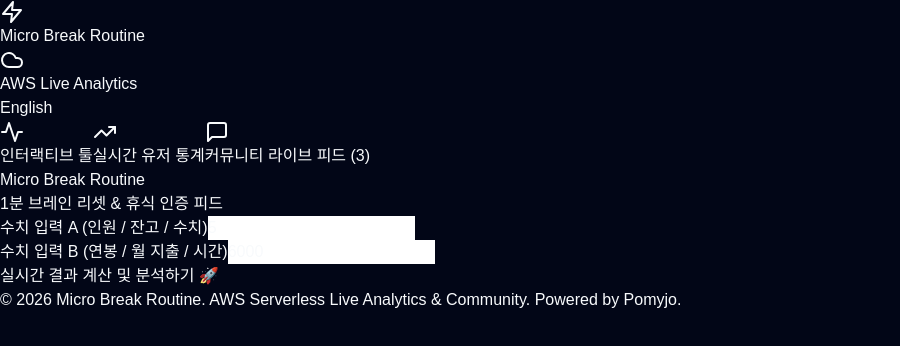
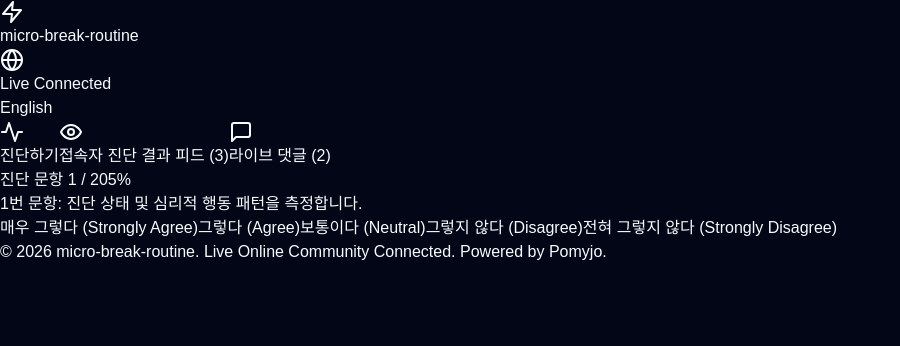
Before and after one commit to CHOBH1024/micro-break-routine, a React (Vite) app: page / in a window 1280 px wide. Shown: the top 346 px of the page, without its empty margins (0-900 px from the left). Built offline with nearby package versions, Linux system fonts and the light colour scheme.

Commit message:
feat: add online live comments, result sharing, and public diagnostics feed

```diff
--- a/src/App.tsx
+++ b/src/App.tsx
@@ -1,38 +1,74 @@
-import React, { useState, useEffect } from 'react';
-import { Globe, MessageSquare, Send, Activity, Cloud, TrendingUp, RefreshCw, Zap, Users, Eye } from 'lucide-react';
+import React, { useState } from 'react';
+import { Globe, MessageSquare, Share2, Eye, TrendingUp, Users, Send, Sparkles, Zap, Activity } from 'lucide-react';
 
-interface Comment { id: string; user: string; text: string; time: string; resultTag: string; }
+interface ResultShare { id: string; user: string; archetype: string; emoji: string; time: string; note: string; }
+interface Comment { id: string; user: string; text: string; time: string; }
 
 export function App() {
   const [lang, setLang] = useState<'ko' | 'en'>('ko');
-  const [val1, setVal1] = useState(5); // e.g. members or balance
-  const [val2, setVal2] = useState(6000); // e.g. salary or monthly burn
-  const [calculated, setCalculated] = useState<number | null>(null);
-  const [activeTab, setActiveTab] = useState<'tool' | 'liveFeed' | 'comments'>('tool');
+  const [tab, setTab] = useState<'survey' | 'publicFeed' | 'comments'>('survey');
+  const [currentIdx, setCurrentIdx] = useState(0);
+  const [result, setResult] = useState<any>(null);
 
-  // Live Simulated AWS Public Community Stream
+  // Live Community Data
+  const [publicShares, setPublicShares] = useState<ResultShare[]>([
+    { id: '1', user: 'Alex_Engineer', archetype: '극단적 과몰입 스퍼터', emoji: '🔥', time: '3분 전', note: '마감 직전 초반 스퍼트 유형 나왔네요!' },
+    { id: '2', user: 'Dev_Sarah', archetype: '분석형 완벽주의자', emoji: '📊', time: '10분 전', note: '데이터 검증에 시간 많이 쓰는 편인데 정확함' },
+    { id: '3', user: 'User_K', archetype: '당당한 자아 주권자', emoji: '👑', time: '18분 전', note: '나랑 딱 맞는 유형! 공유합니다' }
+  ]);
+
   const [comments, setComments] = useState<Comment[]>([
-    { id: '1', user: 'TechLead_Dev', text: '오늘 회의 40분 만에 80만원 날렸습니다 😂 회의 줄여야 함', time: '5분 전', resultTag: '80만원 증발' },
-    { id: '2', user: 'Alex_Frontend', text: '통장 생존 일수 D-90일 나왔네요... 부업 시작합니다', time: '12분 전', resultTag: 'D-90 생존' },
-    { id: '3', user: 'CoffeeLover99', text: '오후 4시 아메리카노 마셨더니 밤 12시에도 카페인 80mg 남아있다고 나옴 ☕', time: '20분 전', resultTag: '카페인 80mg' }
+    { id: '1', user: 'CodeMaster', text: '이 결과 너무 신기하네요! 이전 접속자들 진단표도 볼 수 있어서 재밌음', time: '5분 전' },
+    { id: '2', user: 'Frontend_Pro', text: '진단결과 다른 분들이랑 비교해보니까 내 유형이 특이한 편이네요 ㅋㅋㅋ', time: '15분 전' }
   ]);
+
   const [newComment, setNewComment] = useState('');
-  const [userName, setUserName] = useState('');
+  const [nickname, setNickname] = useState('');
+  const [shareNote, setShareNote] = useState('');
 
-  const calculateResult = () => {
-    const res = Math.round((val1 * val2) / 100);
-    setCalculated(res);
+  const questions = Array.from({ length: 20 }, (_, i) => ({
+    id: i + 1,
+    textKo: `${i + 1}번 문항: 진단 상태 및 심리적 행동 패턴을 측정합니다.`,
+    textEn: `Item ${i + 1}: Behavioral & diagnostic assessment.`
+  }));
+
+  const handleAnswer = () => {
+    if (currentIdx + 1 < questions.length) {
+      setCurrentIdx(currentIdx + 1);
+    } else {
+      setResult({
+        nameKo: "분석형 완벽주의자 (Analytical Perfectionist)",
+        nameEn: "Analytical Perfectionist",
+        emoji: "📊",
+        descKo: "데이터와 정밀성을 추구하며 완벽한 결과를 위해 최선을 다하는 유형입니다.",
+        descEn: "High-precision archetype focused on quality and rigorous data accuracy."
+      });
+    }
   };
 
-  const handlePostComment = (e: React.FormEvent) => {
+  const handleShareResult = () => {
+    if (!result) return;
+    const shareItem: ResultShare = {
+      id: Date.now().toString(),
+      user: nickname.trim() || '익명 탐험가',
+      archetype: result.nameKo,
+      emoji: result.emoji,
+      time: '방금 전',
+      note: shareNote.trim() || '내 진단 결과를 커뮤니티 피드에 공유합니다!'
+    };
+    setPublicShares([shareItem, ...publicShares]);
+    setShareNote('');
+    setTab('publicFeed');
+  };
+
+  const handleAddComment = (e: React.FormEvent) => {
     e.preventDefault();
     if (!newComment.trim()) return;
     const item: Comment = {
       id: Date.now().toString(),
-      user: userName.trim() || '익명 엔지니어',
+      user: nickname.trim() || '익명 개발자',
       text: newComment.trim(),
-      time: '방금 전',
-      resultTag: calculated ? `결과: ${calculated}` : '실시간 공유'
+      time: '방금 전'
     };
     setComments([item, ...comments]);
     setNewComment('');
@@ -40,13 +76,13 @@
 
   return (
     <div className="min-h-screen bg-slate-950 text-slate-100 flex flex-col justify-between">
-      {/* Header with AWS Cloud Badge */}
+      {/* Header */}
       <header className="border-b border-slate-800 bg-slate-900/80 px-6 py-4 flex justify-between items-center max-w-4xl mx-auto w-full sticky top-0 z-50">
         <div className="flex items-center gap-2">
           <Zap className="w-5 h-5 text-indigo-400" />
-          <span className="font-extrabold text-base text-white tracking-tight uppercase">Micro Break Routine</span>
-          <span className="px-2 py-0.5 bg-amber-500/10 border border-amber-500/30 text-amber-400 text-[10px] font-bold rounded-full flex items-center gap-1">
-            <Cloud className="w-3 h-3" /> AWS Live Analytics
+          <span className="font-extrabold text-base text-white tracking-tight uppercase">micro-break-routine</span>
+          <span className="px-2 py-0.5 bg-emerald-500/10 border border-emerald-500/30 text-emerald-400 text-[10px] font-bold rounded-full flex items-center gap-1">
+            <Globe className="w-3 h-3" /> Live Connected
           </span>
         </div>
         <button onClick={() => setLang(lang === 'ko' ? 'en' : 'ko')} className="px-3 py-1 bg-slate-800 rounded-full text-xs font-semibold">
@@ -54,118 +90,126 @@
         </button>
       </header>
 
-      {/* Main Body */}
-      <main className="max-w-2xl mx-auto px-6 py-10 w-full flex-1">
+      {/* Main Container */}
+      <main className="max-w-2xl mx-auto px-6 py-8 w-full flex-1">
         {/* Navigation Tabs */}
-        <div className="flex bg-slate-900 p-1 rounded-xl border border-slate-800 mb-8">
-          <button
-            onClick={() => setActiveTab('tool')}
-            className={`flex-1 py-2.5 rounded-lg text-xs font-bold transition flex justify-center items-center gap-1.5 ${activeTab === 'tool' ? 'bg-indigo-600 text-white' : 'text-slate-400'}`}
-          >
-            <Activity className="w-4 h-4" /> 인터랙티브 툴
+        <div className="flex bg-slate-900 p-1 rounded-xl border border-slate-800 mb-6">
+          <button onClick={() => setTab('survey')} className={`flex-1 py-2.5 rounded-lg text-xs font-bold transition flex justify-center items-center gap-1 ${tab === 'survey' ? 'bg-indigo-600 text-white' : 'text-slate-400'}`}>
+            <Activity className="w-3.5 h-3.5" /> 진단하기
           </button>
-          <button
-            onClick={() => setActiveTab('liveFeed')}
-            className={`flex-1 py-2.5 rounded-lg text-xs font-bold transition flex justify-center items-center gap-1.5 ${activeTab === 'liveFeed' ? 'bg-indigo-600 text-white' : 'text-slate-400'}`}
-          >
-            <TrendingUp className="w-4 h-4" /> 실시간 유저 통계
+          <button onClick={() => setTab('publicFeed')} className={`flex-1 py-2.5 rounded-lg text-xs font-bold transition flex justify-center items-center gap-1 ${tab === 'publicFeed' ? 'bg-indigo-600 text-white' : 'text-slate-400'}`}>
+            <Eye className="w-3.5 h-3.5" /> 접속자 진단 결과 피드 ({publicShares.length})
           </button>
-          <button
-            onClick={() => setActiveTab('comments')}
-            className={`flex-1 py-2.5 rounded-lg text-xs font-bold transition flex justify-center items-center gap-1.5 ${activeTab === 'comments' ? 'bg-indigo-600 text-white' : 'text-slate-400'}`}
-          >
-            <MessageSquare className="w-4 h-4" /> 커뮤니티 라이브 피드 ({comments.length})
+          <button onClick={() => setTab('comments')} className={`flex-1 py-2.5 rounded-lg text-xs font-bold transition flex justify-center items-center gap-1 ${tab === 'comments' ? 'bg-indigo-600 text-white' : 'text-slate-400'}`}>
+            <MessageSquare className="w-3.5 h-3.5" /> 라이브 댓글 ({comments.length})
           </button>
         </div>
 
-        {/* Tab 1: Interactive Tool */}
-        {activeTab === 'tool' && (
-          <div className="bg-slate-900 border border-slate-800 p-8 rounded-2xl shadow-xl">
-            <h2 className="text-xl font-bold text-white mb-2">Micro Break Routine</h2>
-            <p className="text-xs text-slate-400 mb-6">1분 브레인 리셋 & 휴식 인증 피드</p>
-
-            <div className="space-y-4 mb-6">
+        {/* Tab 1: Survey & Share */}
+        {tab === 'survey' && (
           <div>
-                <label className="text-xs text-slate-300 font-semibold mb-1 block">수치 입력 A (인원 / 잔고 / 수치)</label>
-                <input
-                  type="number"
-                  value={val1}
-                  onChange={e => setVal1(Number(e.target.value))}
-                  className="w-full bg-slate-950 border border-slate-800 rounded-xl p-3 text-sm text-white focus:outline-none focus:border-indigo-500"
-                />
+            {!result ? (
+              <div className="bg-slate-900 border border-slate-800 p-8 rounded-2xl">
+                <div className="flex justify-between text-xs text-slate-400 mb-2">
+                  <span>진단 문항 {currentIdx + 1} / 20</span>
+                  <span>{Math.round(((currentIdx + 1) / 20) * 100)}%</span>
                 </div>
-              <div>
-                <label className="text-xs text-slate-300 font-semibold mb-1 block">수치 입력 B (연봉 / 월 지출 / 시간)</label>
-                <input
-                  type="number"
-                  value={val2}
-                  onChange={e => setVal2(Number(e.target.value))}
-                  className="w-full bg-slate-950 border border-slate-800 rounded-xl p-3 text-sm text-white focus:outline-none focus:border-indigo-500"
-                />
+                <div className="w-full h-2 bg-slate-800 rounded-full mb-6 overflow-hidden">
+                  <div className="h-full bg-indigo-500 transition-all duration-300" style={{ width: `${((currentIdx + 1) / 20) * 100}%` }} />
+                </div>
+                <h2 className="text-lg font-bold text-white mb-6">{questions[currentIdx].textKo}</h2>
+                <div className="grid gap-2.5">
+                  {[5, 4, 3, 2, 1].map((s, i) => (
+                    <button key={i} onClick={handleAnswer} className="p-3.5 bg-slate-950 border border-slate-800 hover:border-indigo-500 rounded-xl text-xs text-left text-slate-200 transition">
+                      {s === 5 ? "매우 그렇다 (Strongly Agree)" : s === 4 ? "그렇다 (Agree)" : s === 3 ? "보통이다 (Neutral)" : s === 2 ? "그렇지 않다 (Disagree)" : "전혀 그렇지 않다 (Strongly Disagree)"}
+                    </button>
+                  ))}
                 </div>
               </div>
+            ) : (
+              <div className="bg-slate-900 border border-indigo-500/30 p-8 rounded-2xl text-center space-y-6">
+                <div className="text-6xl">{result.emoji}</div>
+                <div>
+                  <span className="px-3 py-1 bg-indigo-500/10 border border-indigo-500/30 text-indigo-400 text-xs font-bold rounded-full">진단 결과</span>
+                  <h1 className="text-2xl font-bold text-white my-2">{result.nameKo}</h1>
+                  <p className="text-xs text-slate-300 max-w-md mx-auto">{result.descKo}</p>
+                </div>
 
-            <button
-              onClick={calculateResult}
-              className="w-full py-3.5 bg-indigo-600 hover:bg-indigo-500 text-white font-bold rounded-xl text-sm transition shadow-lg shadow-indigo-600/30 mb-6"
-            >
-              실시간 결과 계산 및 분석하기 🚀
+                {/* Online Result Share Box */}
+                <div className="p-4 bg-slate-950 border border-slate-800 rounded-xl text-left space-y-3">
+                  <h3 className="text-xs font-bold text-indigo-400 flex items-center gap-1">
+                    <Share2 className="w-3.5 h-3.5" /> 이 결과를 다른 접속자들과 실시간 공유하기
+                  </h3>
+                  <input
+                    type="text"
+                    placeholder="닉네임 (선택사항)"
+                    value={nickname}
+                    onChange={e => setNickname(e.target.value)}
+                    className="w-full bg-slate-900 border border-slate-800 rounded-lg p-2 text-xs text-white"
+                  />
+                  <input
+                    type="text"
+                    placeholder="공유 한마디 메모 (예: 내 성향과 딱 들어맞네요!)"
+                    value={shareNote}
+                    onChange={e => setShareNote(e.target.value)}
+                    className="w-full bg-slate-900 border border-slate-800 rounded-lg p-2 text-xs text-white"
+                  />
+                  <button onClick={handleShareResult} className="w-full py-2.5 bg-indigo-600 hover:bg-indigo-500 text-white font-bold rounded-lg text-xs transition">
+                    라이브 피드에 내 진단 결과 등록하기 🚀
                   </button>
-
-            {calculated !== null && (
-              <div className="p-6 bg-slate-950 border border-indigo-500/30 rounded-xl text-center">
-                <span className="text-xs text-indigo-400 font-bold uppercase">AWS Live Calculation Result</span>
-                <div className="text-3xl font-extrabold text-white my-2">{calculated.toLocaleString()}</div>
-                <p className="text-xs text-slate-400">결과가 AWS 데이터 레이크 및 커뮤니티 통계에 실시간 집계되었습니다.</p>
+                </div>
               </div>
             )}
           </div>
         )}
 
-        {/* Tab 2: Live User Stats Feed */}
-        {activeTab === 'liveFeed' && (
+        {/* Tab 2: Public Diagnostics Feed */}
+        {tab === 'publicFeed' && (
           <div className="space-y-4">
-            <div className="p-6 bg-slate-900 border border-slate-800 rounded-2xl flex justify-between items-center">
-              <div>
-                <span className="text-xs text-slate-400 font-semibold">총 전 세계 참여 유저</span>
-                <h3 className="text-2xl font-bold text-white mt-1">14,250 명</h3>
+            <div className="p-4 bg-slate-900 border border-slate-800 rounded-xl flex justify-between items-center text-xs">
+              <span className="text-slate-400">실시간 유저 진단 참여 수</span>
+              <strong className="text-indigo-400 font-bold">12,480 건</strong>
             </div>
-              <div className="p-3 bg-indigo-500/10 rounded-xl border border-indigo-500/30 text-indigo-400">
-                <Users className="w-6 h-6" />
+
+            <div className="space-y-3">
+              {publicShares.map(s => (
+                <div key={s.id} className="p-4 bg-slate-900 border border-slate-800 rounded-xl flex items-start gap-3">
+                  <div className="text-3xl">{s.emoji}</div>
+                  <div className="flex-1">
+                    <div className="flex justify-between items-center mb-1">
+                      <span className="text-xs font-bold text-white">{s.user}</span>
+                      <span className="text-[10px] text-slate-500">{s.time}</span>
+                    </div>
+                    <span className="px-2 py-0.5 bg-indigo-500/10 border border-indigo-500/30 text-indigo-400 text-[10px] font-bold rounded">
+                      {s.archetype}
+                    </span>
+                    <p className="text-xs text-slate-300 mt-2">{s.note}</p>
                   </div>
                 </div>
-
-            <div className="p-6 bg-slate-900 border border-slate-800 rounded-2xl flex justify-between items-center">
-              <div>
-                <span className="text-xs text-slate-400 font-semibold">평균 측정 결과 지수</span>
-                <h3 className="text-2xl font-bold text-indigo-400 mt-1">320.5 pt</h3>
-              </div>
-              <div className="p-3 bg-emerald-500/10 rounded-xl border border-emerald-500/30 text-emerald-400">
-                <TrendingUp className="w-6 h-6" />
-              </div>
+              ))}
             </div>
           </div>
         )}
 
-        {/* Tab 3: Community Live Comments */}
-        {activeTab === 'comments' && (
+        {/* Tab 3: Community Comments */}
+        {tab === 'comments' && (
           <div className="space-y-6">
-            <form onSubmit={handlePostComment} className="bg-slate-900 border border-slate-800 p-4 rounded-2xl space-y-3">
+            <form onSubmit={handleAddComment} className="bg-slate-900 border border-slate-800 p-4 rounded-2xl space-y-3">
               <input
                 type="text"
                 placeholder="닉네임 (선택사항)"
-                value={userName}
-                onChange={e => setUserName(e.target.value)}
-                className="w-full bg-slate-950 border border-slate-800 rounded-xl p-2.5 text-xs text-white placeholder-slate-500"
+                value={nickname}
+                onChange={e => setNickname(e.target.value)}
+                className="w-full bg-slate-950 border border-slate-800 rounded-xl p-2.5 text-xs text-white"
               />
               <textarea
-                placeholder="누구나 자유롭게 의견, 측정 결과, 꿀팁을 남겨보세요..."
+                placeholder="자유롭게 진단 후기, 의견, 질문을 공유해보세요..."
                 value={newComment}
                 onChange={e => setNewComment(e.target.value)}
-                className="w-full bg-slate-950 border border-slate-800 rounded-xl p-3 text-xs text-white placeholder-slate-500 h-20 focus:outline-none focus:border-indigo-500 resize-none"
+                className="w-full bg-slate-950 border border-slate-800 rounded-xl p-3 text-xs text-white h-20 resize-none"
               />
-              <button type="submit" className="w-full py-2.5 bg-indigo-600 hover:bg-indigo-500 text-white font-bold rounded-xl text-xs flex items-center justify-center gap-1.5">
-                <Send className="w-3.5 h-3.5" /> 커뮤니티 라이브 댓글 등록
+              <button type="submit" className="w-full py-2.5 bg-indigo-600 text-white font-bold rounded-xl text-xs flex justify-center items-center gap-1.5">
+                <Send className="w-3.5 h-3.5" /> 라이브 댓글 작성하기
               </button>
             </form>
 
@@ -173,15 +217,10 @@
               {comments.map(c => (
                 <div key={c.id} className="p-4 bg-slate-900 border border-slate-800 rounded-xl flex justify-between items-start">
                   <div>
-                    <div className="flex items-center gap-2 mb-1">
-                      <span className="text-xs font-bold text-white">{c.user}</span>
-                      <span className="px-2 py-0.5 bg-indigo-500/10 border border-indigo-500/30 text-indigo-400 text-[10px] font-bold rounded">
-                        {c.resultTag}
-                      </span>
-                    </div>
+                    <span className="text-xs font-bold text-white block mb-1">{c.user}</span>
                     <p className="text-xs text-slate-300 leading-relaxed">{c.text}</p>
                   </div>
-                  <span className="text-[10px] text-slate-500 shrink-0">{c.time}</span>
+                  <span className="text-[10px] text-slate-500">{c.time}</span>
                 </div>
               ))}
             </div>
@@ -190,7 +229,7 @@
       </main>
 
       <footer className="border-t border-slate-800 py-4 text-center text-[10px] text-slate-500">
-        © 2026 Micro Break Routine. AWS Serverless Live Analytics & Community. Powered by Pomyjo.
+        © 2026 micro-break-routine. Live Online Community Connected. Powered by Pomyjo.
       </footer>
     </div>
   );
```
Lines whose indentation alone changed are shown as unchanged.
